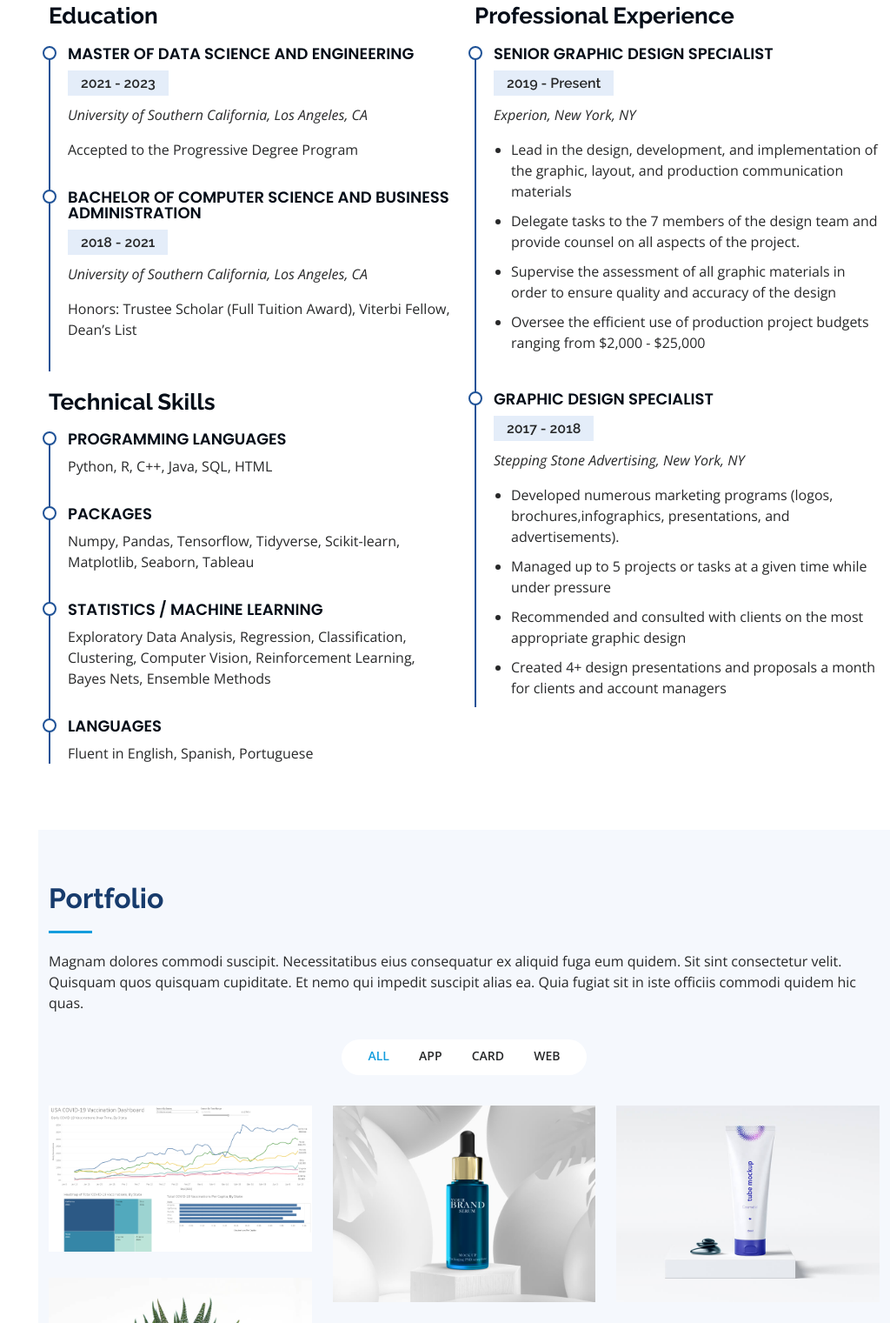
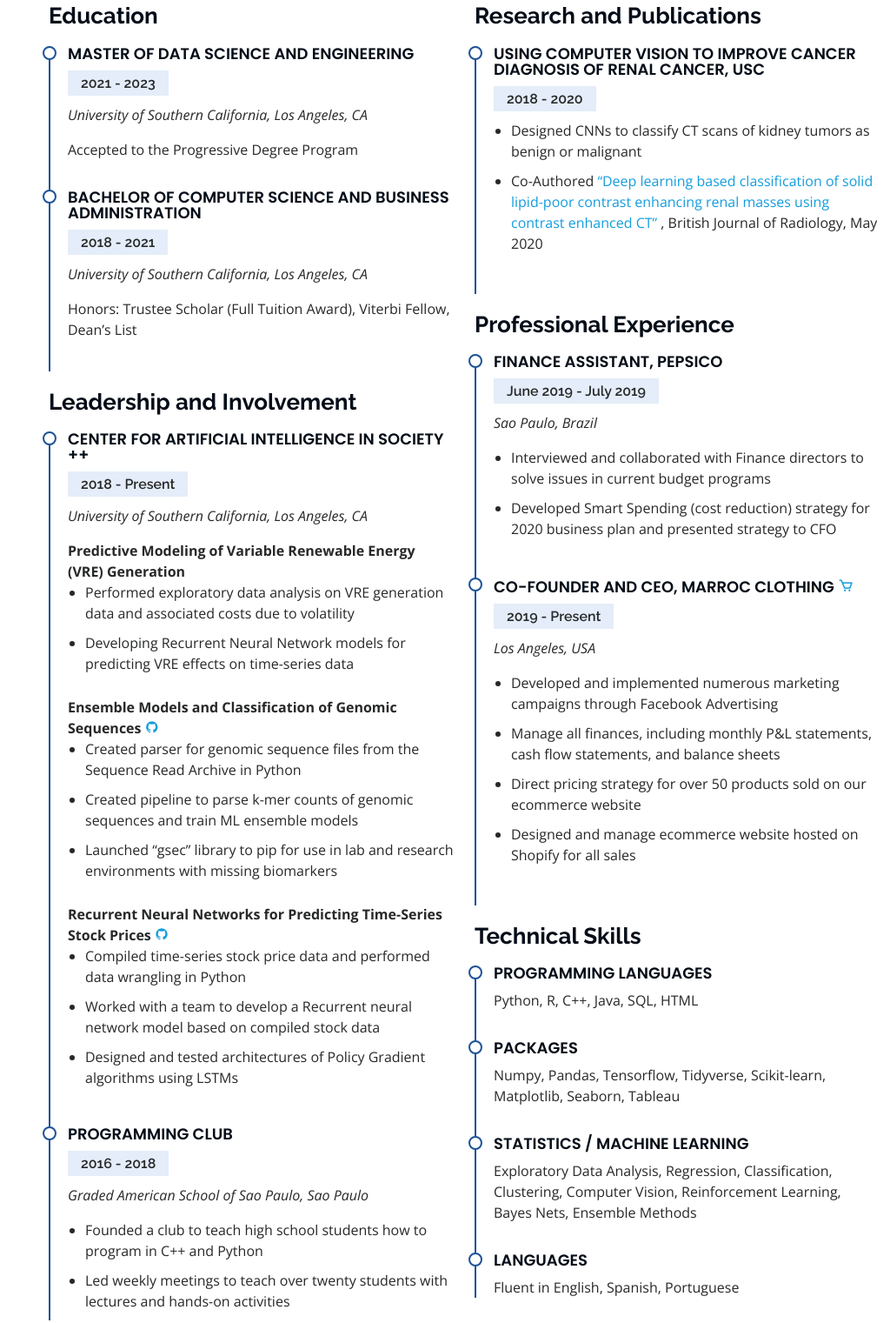
Before and after one commit to TommyAngelini/About-Me, a plain HTML site: page index.html in a window 1280 px wide. Shown: the part 2445-3966 px from the top of the page at 87% size, without its empty margins (256-1280 px from the left). Drawn offline with nearby package versions, Linux system fonts and the light colour scheme.

Commit message:
Completed resume section

```diff
--- a/index.html
+++ b/index.html
@@ -184,8 +184,6 @@
 
         </div>
     </section><!-- End Facts Section -->
-
-
       <!-- ======= Skills Section ======= -->
       <section id="skills" class="skills section-bg">
           <div class="container">
@@ -251,8 +249,6 @@
 
           </div>
       </section><!-- End Skills Section -->
-
-
       <!-- ======= Resume Section ======= -->
       <section id="resume" class="resume">
           <div class="container">
@@ -289,6 +285,80 @@
                           <p><em>University of Southern California, Los Angeles, CA</em></p>
                           <p>Honors: Trustee Scholar (Full Tuition Award), Viterbi Fellow, Dean’s List </p>
                       </div>
+
+                      <h3 class="resume-title">Leadership and Involvement</h3>
+                      <div class="resume-item">
+                          <h4>Center for Artificial Intelligence in Society ++</h4>
+                          <h5>2018 - Present</h5>
+                          <p><em>University of Southern California, Los Angeles, CA</em></p>
+                          <strong>Predictive Modeling of Variable Renewable Energy (VRE) Generation</strong>
+                          <ul>
+                              <li>Performed exploratory data analysis on VRE generation data and associated costs due to volatility</li>
+                              <li>Developing Recurrent Neural Network models for predicting VRE effects on time-series data</li>
+                          </ul>
+                          <strong>
+                              Ensemble Models and Classification of Genomic Sequences <a href="https://github.com/TommyAngelini/gsec" target="_blank" class="github"><i class="bx bxl-github"></i></a>
+                          </strong>
+                          <ul>
+                              <li>Created parser for genomic sequence files from the Sequence Read Archive in Python</li>
+                              <li>Created pipeline to parse k-mer counts of genomic sequences and train ML ensemble models</li>
+                              <li>Launched “gsec” library to pip for use in lab and research environments with missing biomarkers</li>
+                          </ul>
+                          <strong>
+                              Recurrent Neural Networks for Predicting Time-Series Stock Prices <a href="https://github.com/TommyAngelini/rl-finance" target="_blank" class="github"><i class="bx bxl-github"></i></a>
+                          </strong>
+                          <ul>
+                              <li>Compiled time-series stock price data and performed data wrangling in Python</li>
+                              <li>Worked with a team to develop a Recurrent neural network model based on compiled stock data</li>
+                              <li>Designed and tested architectures of Policy Gradient algorithms using LSTMs</li>
+                          </ul>
+                      </div>
+                      <div class="resume-item">
+                          <h4>Programming Club</h4>
+                          <h5>2016 - 2018</h5>
+                          <p><em>Graded American School of Sao Paulo, Sao Paulo</em></p>
+                          <ul>
+                              <li>Founded a club to teach high school students how to program in C++ and Python</li>
+                              <li>Led weekly meetings to teach over twenty students with lectures and hands-on activities</li>
+                          </ul>
+                      </div>
+
+                  </div>
+                  <div class="col-lg-6" data-aos="fade-up" data-aos-delay="100">
+                      <h3 class="resume-title">Research and Publications</h3>
+                      <div class="resume-item">
+                          <h4>Using Computer Vision to Improve Cancer Diagnosis of Renal Cancer, USC</h4>
+                          <h5>2018 - 2020</h5>
+                          <ul>
+                              <li>Designed CNNs to classify CT scans of kidney tumors as benign or malignant</li>
+                              <li>
+                                  Co-Authored <a href="https://pubmed.ncbi.nlm.nih.gov/32356484/" target="_blank">
+                                      “Deep learning based classification of solid lipid-poor contrast enhancing renal masses using contrast enhanced CT”
+                                  </a>, British Journal of Radiology, May 2020
+                              </li>
+                          </ul>
+                      </div>
+                      <h3 class="resume-title">Professional Experience</h3>
+                      <div class="resume-item">
+                          <h4>Finance Assistant, PepsiCo</h4>
+                          <h5>June 2019 - July 2019</h5>
+                          <p><em>Sao Paulo, Brazil </em></p>
+                          <ul>
+                              <li>Interviewed and collaborated with Finance directors to solve issues in current budget programs</li>
+                              <li>Developed Smart Spending (cost reduction) strategy for 2020 business plan and presented strategy to CFO</li>
+                          </ul>
+                      </div>
+                      <div class="resume-item">
+                          <h4>Co-Founder and CEO, Marroc Clothing <a href="https://marroc-clothing.com/" target="_blank" class="cart"><i class="bx bx-cart"></i></a></h4>
+                          <h5>2019 - Present</h5>
+                          <p><em>Los Angeles, USA</em></p>
+                          <ul>
+                              <li>Developed and implemented numerous marketing campaigns through Facebook Advertising</li>
+                              <li>Manage all finances, including monthly P&ampL statements, cash flow statements, and balance sheets</li>
+                              <li>Direct pricing strategy for over 50 products sold on our ecommerce website</li>
+                              <li>Designed and manage ecommerce website hosted on Shopify for all sales</li>
+                          </ul>
+                      </div>
                       <h3 class="resume-title">Technical Skills</h3>
                       <div class="resume-item">
                           <h4>Programming Languages</h4>
@@ -306,32 +376,6 @@
                           <h4>Languages</h4>
                           <p>Fluent in English, Spanish, Portuguese</p>
                       </div>
-
-                  </div>
-                  <div class="col-lg-6" data-aos="fade-up" data-aos-delay="100">
-                      <h3 class="resume-title">Professional Experience</h3>
-                      <div class="resume-item">
-                          <h4>Senior graphic design specialist</h4>
-                          <h5>2019 - Present</h5>
-                          <p><em>Experion, New York, NY </em></p>
-                          <ul>
-                              <li>Lead in the design, development, and implementation of the graphic, layout, and production communication materials</li>
-                              <li>Delegate tasks to the 7 members of the design team and provide counsel on all aspects of the project. </li>
-                              <li>Supervise the assessment of all graphic materials in order to ensure quality and accuracy of the design</li>
-                              <li>Oversee the efficient use of production project budgets ranging from $2,000 - $25,000</li>
-                          </ul>
-                      </div>
-                      <div class="resume-item">
-                          <h4>Graphic design specialist</h4>
-                          <h5>2017 - 2018</h5>
-                          <p><em>Stepping Stone Advertising, New York, NY</em></p>
-                          <ul>
-                              <li>Developed numerous marketing programs (logos, brochures,infographics, presentations, and advertisements).</li>
-                              <li>Managed up to 5 projects or tasks at a given time while under pressure</li>
-                              <li>Recommended and consulted with clients on the most appropriate graphic design</li>
-                              <li>Created 4+ design presentations and proposals a month for clients and account managers</li>
-                          </ul>
-                      </div>
                   </div>
               </div>
 
@@ -343,7 +387,7 @@
 
               <div class="section-title">
                   <h2>Portfolio</h2>
-                  <p>Magnam dolores commodi suscipit. Necessitatibus eius consequatur ex aliquid fuga eum quidem. Sit sint consectetur velit. Quisquam quos quisquam cupiditate. Et nemo qui impedit suscipit alias ea. Quia fugiat sit in iste officiis commodi quidem hic quas.</p>
+                  <p>Here is a collection of some of my own personal data science projects, which attempt to visualize and model various relationships I've found interesting.</p>
               </div>
 
               <div class="row" data-aos="fade-up">
@@ -498,6 +542,7 @@
           </div>
       </section><!-- End Services Section -->
       <!-- ======= Testimonials Section ======= -->
+      <!--
          <section id="testimonials" class="testimonials section-bg">
        <div class="container">
 
@@ -520,7 +565,7 @@
                            <h3>Saul Goodman</h3>
                            <h4>Ceo &amp; Founder</h4>
                        </div>
-                      </div><!-- End testimonial item -->
+                   </div>
 
       <div class="swiper-slide">
           <div class="testimonial-item" data-aos="fade-up" data-aos-delay="100">
@@ -533,7 +578,7 @@
               <h3>Sara Wilsson</h3>
               <h4>Designer</h4>
           </div>
-                      </div><!-- End testimonial item -->
+      </div>
 
       <div class="swiper-slide">
           <div class="testimonial-item" data-aos="fade-up" data-aos-delay="200">
@@ -546,7 +591,7 @@
               <h3>Jena Karlis</h3>
               <h4>Store Owner</h4>
           </div>
-                      </div><!-- End testimonial item -->
+      </div>
 
       <div class="swiper-slide">
           <div class="testimonial-item" data-aos="fade-up" data-aos-delay="300">
@@ -559,7 +604,7 @@
               <h3>Matt Brandon</h3>
               <h4>Freelancer</h4>
           </div>
-                      </div><!-- End testimonial item -->
+      </div>
 
       <div class="swiper-slide">
           <div class="testimonial-item" data-aos="fade-up" data-aos-delay="400">
@@ -572,14 +617,15 @@
               <h3>John Larson</h3>
               <h4>Entrepreneur</h4>
           </div>
-                      </div><!-- End testimonial item -->
-
+      </div>
       </div>
       <div class="swiper-pagination"></div>
       </div>
 
       </div>
-      </section><!-- End Testimonials Section -->
+      </section>
+      -->
+      <!-- End Testimonials Section -->
       <!-- ======= Contact Section ======= -->
       <section id="contact" class="contact">
           <div class="container">
```
Lines whose indentation alone changed are shown as unchanged.
